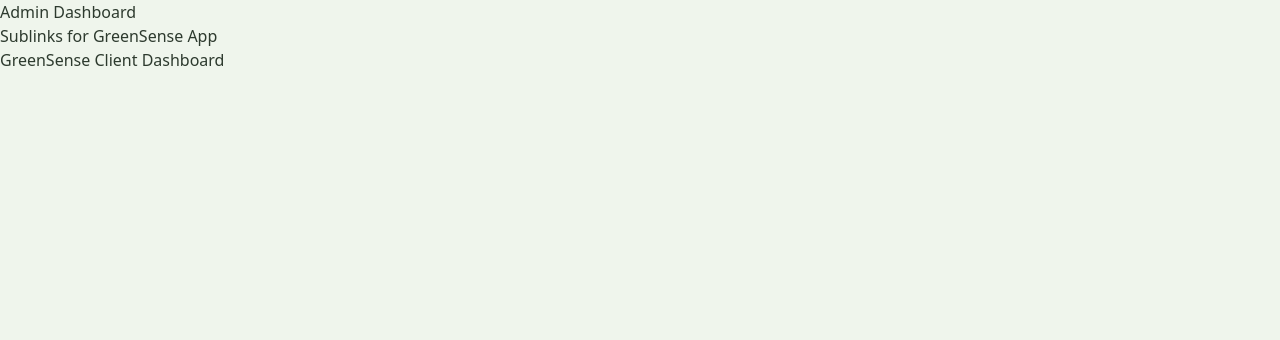
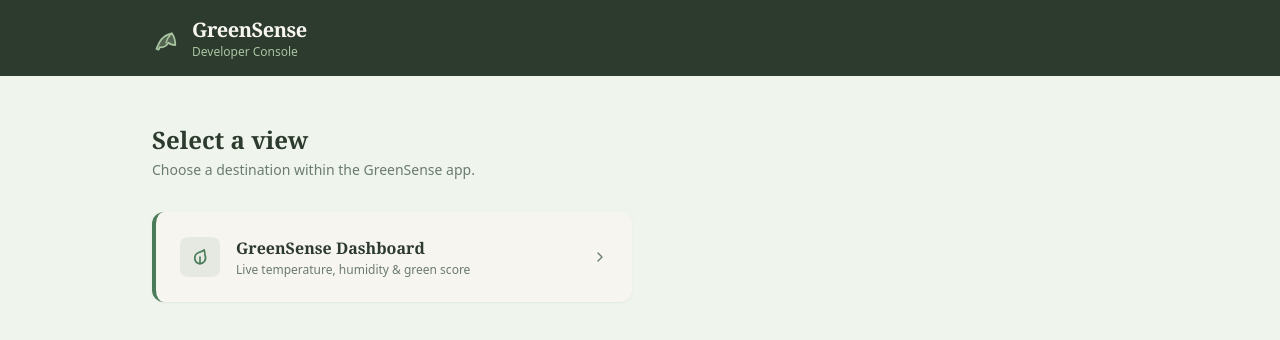
Before and after one commit to LuisGon4/Sf_Hacks_Dashboard, a React (Vite) app in the folder Hackathon_Frontend/: page / in a window 1280 px wide. Shown: the top 340 px of the page. Built offline with nearby package versions, Linux system fonts and the light colour scheme; no server answers.

Commit message:
feat: style AdminPage with Tailwind to match Dashboard design style

```diff
--- a/Hackathon_Frontend/src/components/layout/RouterAdmin.jsx
+++ b/Hackathon_Frontend/src/components/layout/RouterAdmin.jsx
@@ -1,16 +1,74 @@
 // purpose: admin dashboard for sublinks within GreenSense Application
 import { Link } from 'react-router-dom'
 
-export function AdminPage(){
-    return (
-      <main>
-          <h1>Admin Dashboard</h1>
-          <h2>Sublinks for GreenSense App</h2>
-          <nav>
-              <Link to="/greensense-dashboard">GreenSense Client Dashboard</Link>
-          </nav>
+export function AdminPage() {
+  return (
+    <div className="min-h-screen bg-mint-cream">
+      {/* Header — matches Dashboard */}
+      <header className="bg-charcoal">
+        <div className="max-w-5xl mx-auto px-6 py-4 flex items-center justify-between">
+          <div className="flex items-center gap-3">
+            <svg width="28" height="28" viewBox="0 0 24 24" fill="none" className="text-sage">
+              <path
+                d="M17 8C8 10 5.9 16.17 3.82 21.34L5.71 22l1-2.3A4.49 4.49 0 0 0 8 20c4 0 6-4 6-4s2 2 6 2c0-6-3-10-3-10Z"
+                fill="currentColor"
+                opacity="0.3"
+              />
+              <path
+                d="M17 8C8 10 5.9 16.17 3.82 21.34L5.71 22l1-2.3A4.49 4.49 0 0 0 8 20c4 0 6-4 6-4s2 2 6 2c0-6-3-10-3-10Z"
+                stroke="currentColor"
+                strokeWidth="1.5"
+                strokeLinecap="round"
+                strokeLinejoin="round"
+                fill="none"
+              />
+              <path d="M12 16c1-3 2.5-6 5-8" stroke="currentColor" strokeWidth="1.2" strokeLinecap="round" fill="none" />
+            </svg>
+            <div>
+              <h1 className="font-serif text-xl font-bold text-parchment tracking-tight">GreenSense</h1>
+              <p className="text-xs text-sage">Developer Console</p>
+            </div>
+          </div>
+        </div>
+      </header>
 
+      {/* Main content */}
+      <main className="max-w-5xl mx-auto px-6 py-12">
+        <div className="mb-8">
+          <h2 className="font-serif text-2xl font-semibold text-charcoal mb-1">Select a view</h2>
+          <p className="text-sm text-warm-gray">Choose a destination within the GreenSense app.</p>
+        </div>
 
+        <nav className="grid grid-cols-1 sm:grid-cols-2 gap-4">
+          <Link
+            to="/greensense-dashboard"
+            className="card-animate bg-parchment rounded-xl border-l-4 border-l-fern p-6
+                       shadow-sm shadow-charcoal/5 flex items-center justify-between gap-4
+                       hover:-translate-y-0.5 hover:shadow-md hover:shadow-charcoal/10
+                       transition-all duration-200 ease-out group"
+          >
+            <div className="flex items-center gap-4">
+              <div className="w-10 h-10 rounded-lg bg-fern/10 text-fern flex items-center justify-center flex-shrink-0">
+                <svg width="20" height="20" viewBox="0 0 24 24" fill="none" stroke="currentColor" strokeWidth="2" strokeLinecap="round" strokeLinejoin="round">
+                  <path d="M11 20A7 7 0 0 1 9.8 6.9C15.5 4.9 17 3.5 17 3.5s1 3 1 6.5a7 7 0 0 1-7 10Z" />
+                  <path d="M12 20v-8" />
+                </svg>
+              </div>
+              <div>
+                <p className="font-serif font-semibold text-charcoal">GreenSense Dashboard</p>
+                <p className="text-xs text-warm-gray mt-0.5">Live temperature, humidity & green score</p>
+              </div>
+            </div>
+            <svg
+              width="16" height="16" viewBox="0 0 24 24" fill="none"
+              stroke="currentColor" strokeWidth="2" strokeLinecap="round" strokeLinejoin="round"
+              className="text-warm-gray group-hover:text-fern group-hover:translate-x-0.5 transition-all flex-shrink-0"
+            >
+              <path d="m9 18 6-6-6-6" />
+            </svg>
+          </Link>
+        </nav>
       </main>
-    );
+    </div>
+  )
 }
```
Also changed, not shown: 1 other file (tests, documents, lock files or other folders).
